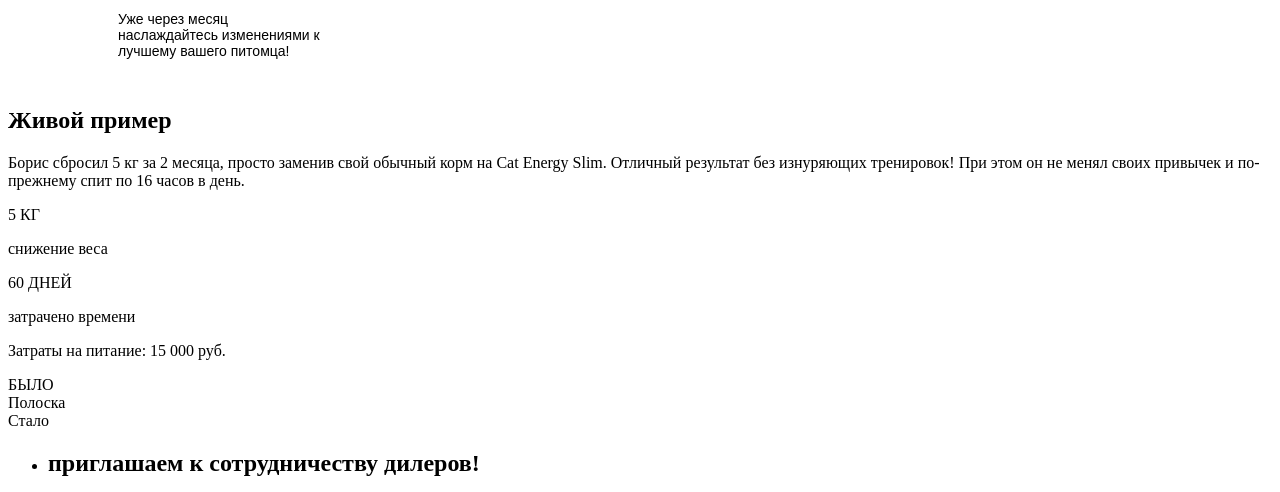
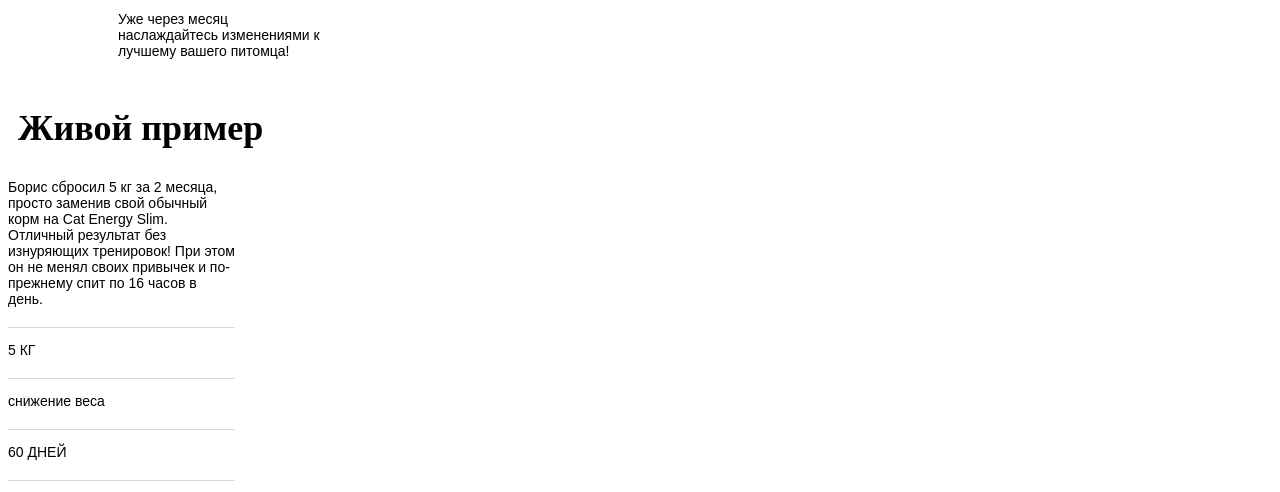
Before and after one commit to Vladislav1218/625487-cat-energy-22, a website: page source/index.html in a window 1280 px wide. Shown: the part 1629-2121 px from the top of the page. Drawn offline with nearby package versions, Linux system fonts and the light colour scheme; files that its build step writes are made by us from their sources.

Commit message:
стили

```diff
--- a/source/index.html
+++ b/source/index.html
@@ -59,29 +59,29 @@
       </ul>
     </section>
     <section class="example">
-          <h2>Живой пример</h2>
-          <p>Борис сбросил 5 кг за 2 месяца, просто заменив свой обычный корм на Cat Energy Slim. Отличный результат без
+          <h2 class="example__subtitle">Живой пример</h2>
+          <p class="example__text">Борис сбросил 5 кг за 2 месяца, просто заменив свой обычный корм на Cat Energy Slim. Отличный результат без
             изнуряющих тренировок! При этом он не менял своих привычек и по-прежнему спит по 16 часов в день. </p>
-          <div>
-            <p>5 КГ</p>
-            <p>снижение веса</p>
+          <div class="exampe__item">
+            <p class="example__text">5 КГ</p>
+            <p class="example__text">снижение веса</p>
           </div>
-          <div>
-            <p>60 ДНЕЙ</p>
-            <p>затрачено времени</p>
+          <div class="exampe__item">
+            <p class="example__text">60 ДНЕЙ</p>
+            <p class="example__text">затрачено времени</p>
           </div>
-          <p>Затраты на питание: 15 000 руб.</p>
-          <div>БЫЛО</div>
-          <div>Полоска</div>
-          <div>Стало</div>
+          <p class="example__text">Затраты на питание: 15 000 руб.</p>
+          <div class="exampe__item">БЫЛО</div>
+          <div class="exampe__item">Полоска</div>
+          <div class="exampe__item">Стало</div>
     </section>
     <section class="collaboration">
-      <ul>
-        <li>
-          <h2>приглашаем
+      <ul class="collaboration__list">
+        <li class="collaboration__item">
+          <h2 class="collaboration__subtitle">приглашаем
             к сотрудничеству
             дилеров!</h2>
-          <p>ул. Большая
+          <p class="collaboration__text">ул. Большая
             Конюшенная, д. 19/8
             Санкт-Петербург</p>
         </li>
--- /dev/null
+++ b/source/less/blocks/collaboration.less
@@ -0,0 +1,27 @@
+.collaboration{
+    left: 0%;
+    right: 0%;
+    top: 77.62%;
+    bottom: 18.79%;
+    background: #FFFFFF;
+}
+
+.collaboration__list{
+    list-style: none;
+}
+
+.collaboration__item{
+    width: 280px;
+    height: 266px;
+    padding-top: 30px;
+    padding-left: 20px;
+    margin-bottom: 20px;
+}
+
+.collaboration__subtitle{
+    font-family: Oswald;
+    font-size: 25px;
+    margin-top: 20px;
+    margin-left: 10px;
+    margin-right: 75px;
+}
--- /dev/null
+++ b/source/less/blocks/example.less
@@ -0,0 +1,26 @@
+.exaple{
+    padding: 0 20px;
+}
+
+.example__subtitle{
+    font-family: Oswald;
+    font-size: 36px;
+    margin-top: 20px;
+    margin-left: 10px;
+    margin-right: 75px;
+}
+
+.example__text{
+    width: 227px;
+    font-family: Arial;
+    font-size: 14px;
+    border-bottom: 1px solid #D9D9D9;
+    padding-bottom: 20px;
+}
+
+.example__item{
+    width: 207px;
+    font-family: Arial;
+    font-size: 14px;
+    padding-bottom: 20px;
+}
--- a/source/less/style.less
+++ b/source/less/style.less
@@ -1,3 +1,5 @@
 @import "blocks/cat-energy.less";
 @import "blocks/programm.less";
 @import "blocks/description.less";
+@import "blocks/example.less";
+@import "blocks/collaboration.less";
```
